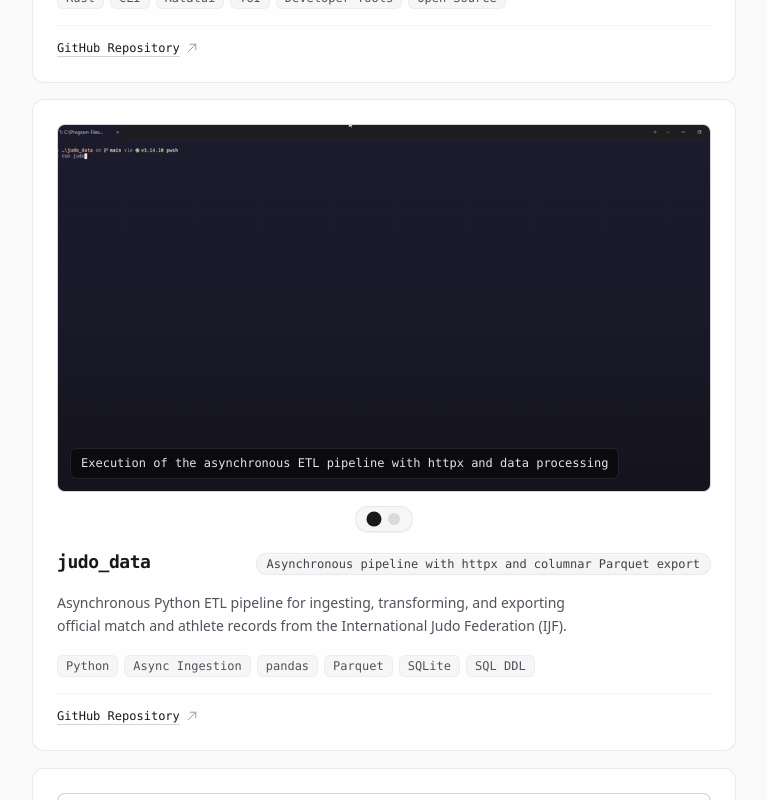
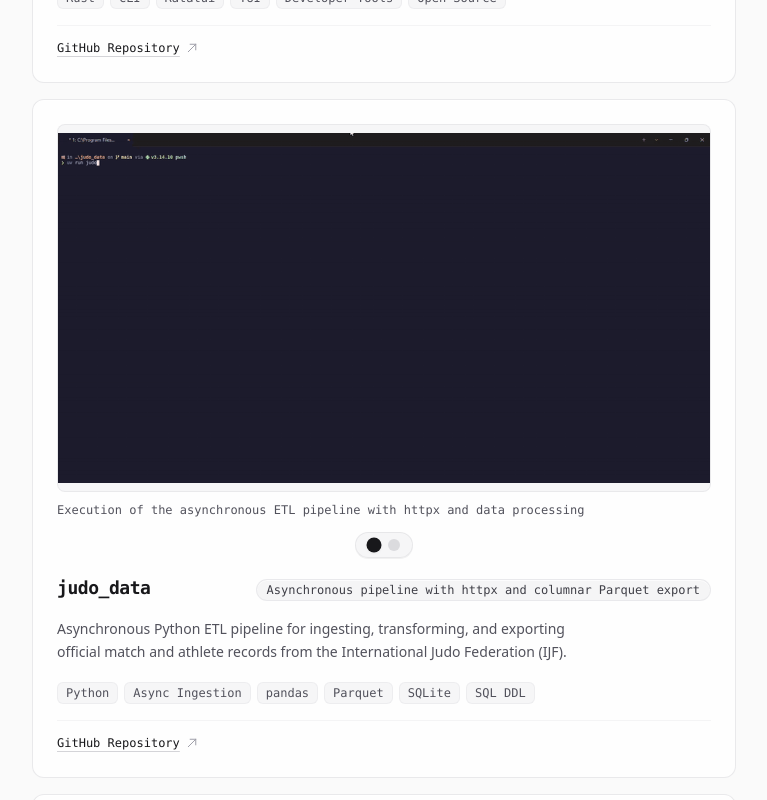
Before and after one commit to caiosaboia/portfolio, a Next.js app: page /en/ in a window 1280 px wide. Shown: the part 1340-2140 px from the top of the page, without its empty margins (256-1023 px from the left). Built offline with nearby package versions, Linux system fonts and the light colour scheme.

Commit message:
fix(projects): frame media with object-contain and move caption below panel

```diff
--- a/components/ProjectCard.tsx
+++ b/components/ProjectCard.tsx
@@ -34,7 +34,7 @@ export function ProjectCard({ project }: ProjectCardProps) {
             id={`panel-${project.title}`}
             role={project.gallery && project.gallery.length > 1 ? "tabpanel" : undefined}
             aria-labelledby={project.gallery && project.gallery.length > 1 ? `tab-${project.title}-${activeGalleryIndex}` : undefined}
-            className="relative overflow-hidden rounded-lg border border-zinc-200/70 dark:border-zinc-800/80 bg-zinc-950/30 dark:bg-zinc-950/70 aspect-video group/media"
+            className="relative overflow-hidden rounded-lg border border-zinc-200/70 dark:border-zinc-800/80 bg-zinc-100/80 dark:bg-zinc-950/90 aspect-video group/media"
           >
             {activeMedia.type === "video" ? (
               <video
@@ -45,7 +45,7 @@ export function ProjectCard({ project }: ProjectCardProps) {
                 muted
                 playsInline
                 aria-label={activeMedia.alt}
-                className="w-full h-full object-cover object-top motion-safe:transition-transform duration-500 ease-out group-hover:scale-105"
+                className="w-full h-full object-contain"
               />
             ) : (
               /* eslint-disable-next-line @next/next/no-img-element */
@@ -54,19 +54,8 @@ export function ProjectCard({ project }: ProjectCardProps) {
                 src={activeMedia.src}
                 alt={activeMedia.alt}
                 loading="lazy"
-                className="w-full h-full object-cover object-top motion-safe:transition-transform duration-500 ease-out group-hover:scale-105"
+                className="w-full h-full object-contain"
               />
-            )}
-            <div
-              className="pointer-events-none absolute inset-0 bg-gradient-to-t from-zinc-950/75 via-zinc-950/15 to-transparent opacity-60 group-hover:opacity-40 motion-safe:transition-opacity duration-300"
-              aria-hidden="true"
-            />
-            {activeMedia.caption && (
-              <div className="absolute inset-x-0 bottom-0 p-2.5 sm:p-3 pointer-events-none">
-                <p className="font-mono text-2xs sm:text-xs text-zinc-200 dark:text-zinc-200 leading-snug bg-zinc-950/75 backdrop-blur-xs px-2.5 py-1.5 rounded-md border border-white/10 max-w-fit shadow-xs">
-                  {activeMedia.caption}
-                </p>
-              </div>
             )}
 
             {project.gallery && project.gallery.length > 1 && (
@@ -97,6 +86,12 @@ export function ProjectCard({ project }: ProjectCardProps) {
               </>
             )}
           </div>
+
+          {activeMedia.caption && (
+            <p className="font-mono text-2xs sm:text-xs text-zinc-600 dark:text-zinc-400 leading-snug text-pretty">
+              {activeMedia.caption}
+            </p>
+          )}
 
           {project.gallery && project.gallery.length > 1 && (
             <div className="flex justify-center pt-1">
```
Also changed, not shown: 1 other file (tests, documents, lock files or other folders).
